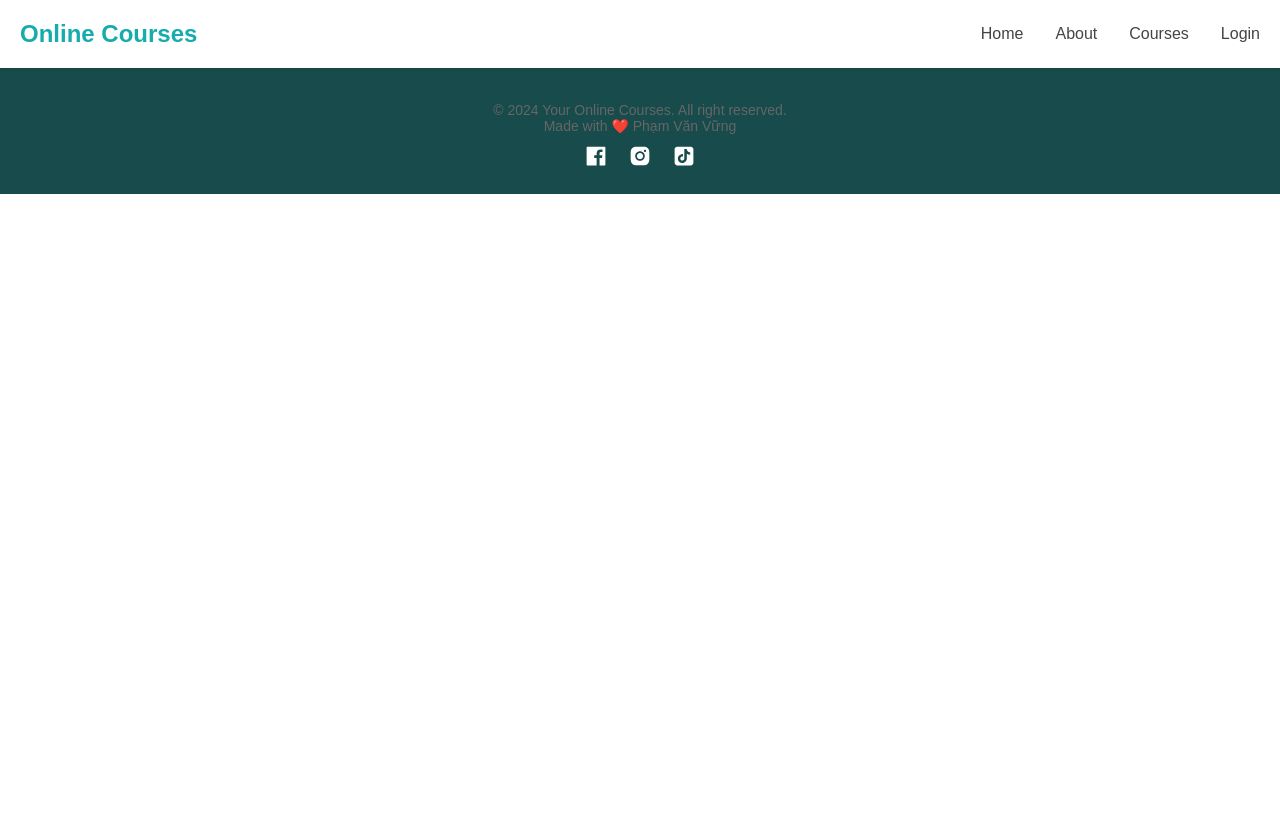
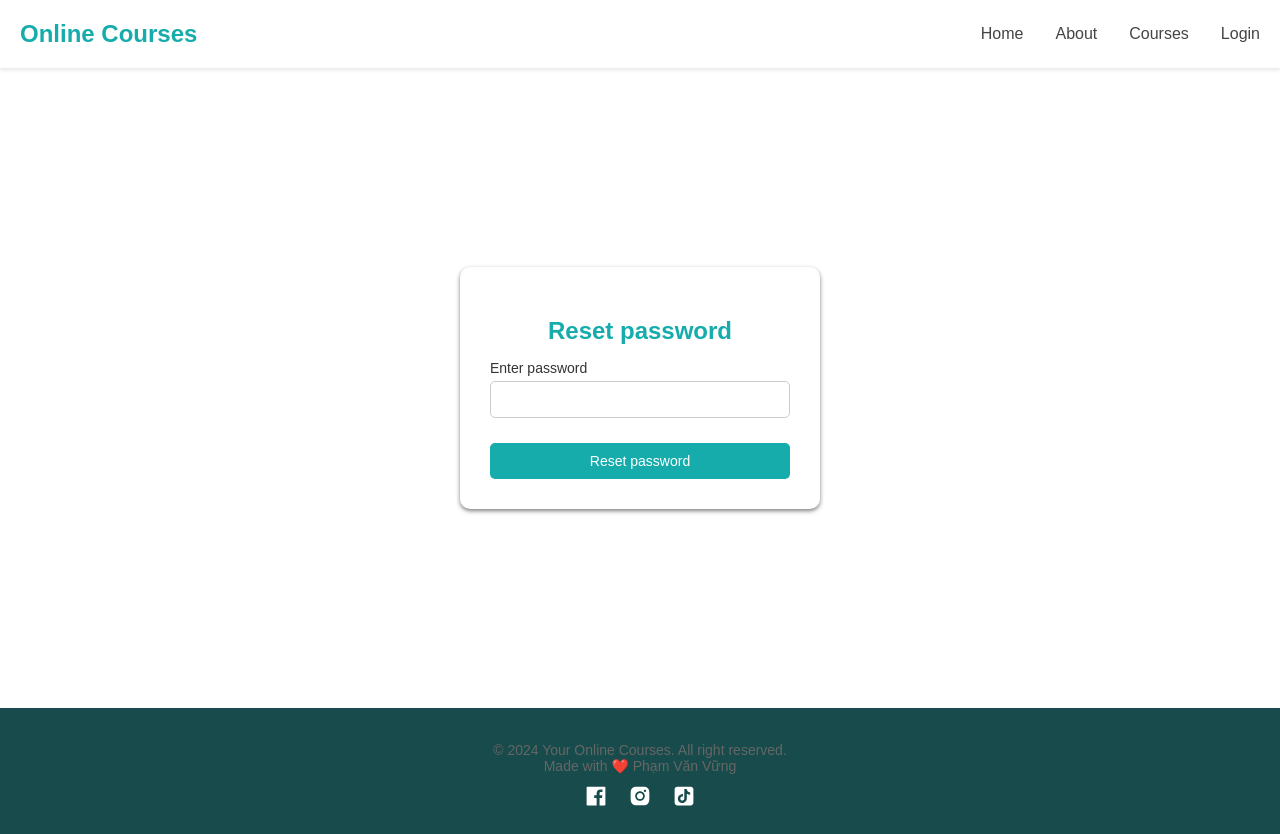
Before and after one commit to Pham-Vung/e_learning, a React (Vite) app in the folder frontend/: page /reset-password/1 in a window 1280 px wide. Before the commit the page ends 800 px from the top, so only its background shows below. Built offline with nearby package versions, Linux system fonts and the light colour scheme; no server answers.

Commit message:
Thêm forgot, reset password

```diff
--- a/frontend/package.json
+++ b/frontend/package.json
@@ -13,6 +13,7 @@
     "axios": "^1.7.7",
     "react": "^18.3.1",
     "react-dom": "^18.3.1",
+    "react-google-recaptcha": "^3.1.0",
     "react-hot-toast": "^2.4.1",
     "react-icons": "^5.3.0",
     "react-router-dom": "^6.26.2"
--- a/frontend/src/App.jsx
+++ b/frontend/src/App.jsx
@@ -20,6 +20,8 @@ import Lecture from './pages/lecture/Lecture';
 import AdminDashboard from './admin/Dashboard/AdminDashboard';
 import AdminCourses from './admin/Courses/AdminCourses';
 import AdminUsers from './admin/Users/AdminUsers';
+import ForgotPassword from './pages/auth/ForgotPassword';
+import ResetPassword from './pages/auth/ResetPassword';
 
 const App = () => {
   const { isAuth, user, loading } = UserData();
@@ -37,6 +39,8 @@ const App = () => {
               <Route path='/login' element={isAuth ? <Home /> : <Login />} />
               <Route path='/register' element={isAuth ? <Home /> : <Register />} />
               <Route path='/verify' element={isAuth ? <Home /> : <Verify />} />
+              <Route path='/forgot' element={isAuth ? <Home /> : <ForgotPassword />} />
+              <Route path='/reset-password/:token' element={isAuth ? <Home /> : <ResetPassword />} />
               <Route path='/course/:id' element={isAuth ? <CourseDescription user={user} /> : <Login />} />
               <Route path='/payment-success' element={isAuth ? <PaymentSuccess user={user} /> : <Login />} />
               <Route path="/:id/dashboard" element={isAuth ? <Dashbord user={user} /> : <Login />} />
--- a/frontend/src/admin/Dashboard/dashboard.css
+++ b/frontend/src/admin/Dashboard/dashboard.css
@@ -8,7 +8,7 @@
     .box {
         margin-left: 20px;
         background-color: #17acac;
-        padding: 5px;
+        width: 105px;
         border-radius: 5px;
         text-align: center;
         margin-top: 5px;
--- a/frontend/src/admin/Users/users.css
+++ b/frontend/src/admin/Users/users.css
@@ -1,8 +1,12 @@
 .users {
-    width: 350px;
+    width: auto;
     overflow-x: auto;
     white-space: nowarp;
     margin: 20px auto;
     min-height: 80vh;
     border: solid gray 1px;
+
+    * {
+        text-align: center;
+    }
 }
--- a/frontend/src/admin/Utils/common.css
+++ b/frontend/src/admin/Utils/common.css
@@ -1,5 +1,5 @@
 .sidebar {
-    width: 200px;
+    width: 20%;
     height: 100%;
     left: 0;
     color: white;
@@ -47,4 +47,8 @@
     display: flex;
     min-height: 80vh;
     margin-top: 20px;
+
+    /* .content {
+        width: 80%;
+    } */
 }
--- /dev/null
+++ b/frontend/src/pages/auth/ForgotPassword.jsx
@@ -0,0 +1,52 @@
+import React, { useState } from 'react';
+import "./auth.css";
+import { useNavigate } from "react-router-dom";
+import toast from "react-hot-toast";
+import axios from "axios";
+import { server } from "../../main";
+
+const ForgotPassword = () => {
+  const [email, setEmail] = useState("");
+  const [btnLoading, setBtnLoading] = useState(false);
+  const navigate = useNavigate();
+
+  const handleSubmit = async (e) => {
+    e.preventDefault();
+    setBtnLoading(true);
+
+    try {
+      const { data } = await axios.post(`${server}/api/user/forgot`, { email });
+
+      toast.success(data.message);
+      navigate("/login");
+      setBtnLoading(false);
+    } catch (error) {
+      toast.error(error.response.data.message);
+      setBtnLoading(false);
+    }
+  }
+
+  return (
+    <div className='auth-page'>
+      <div className="auth-form">
+        <h2>Forgot password</h2>
+        <form onSubmit={handleSubmit}>
+          <label htmlFor="text">Enter email</label>
+          <input
+            type="email"
+            value={email}
+            onChange={e => setEmail(e.target.value)}
+            required
+          />
+          <button disabled={btnLoading} className='common-btn'>
+            {
+              btnLoading ? "Please wait..." : "Forgot password"
+            }
+          </button>
+        </form>
+      </div>
+    </div>
+  );
+}
+
+export default ForgotPassword;
--- a/frontend/src/pages/auth/Login.jsx
+++ b/frontend/src/pages/auth/Login.jsx
@@ -55,6 +55,7 @@ const Login = () => {
                     Don't have an account?
                     <Link to="/register"> Register</Link>
                 </p>
+                <p><Link to="/forgot">Forgot password?</Link></p>
             </div>
         </div>
     );
--- /dev/null
+++ b/frontend/src/pages/auth/ResetPassword.jsx
@@ -0,0 +1,54 @@
+import React, { useState } from 'react';
+import "./auth.css";
+import { useParams } from 'react-router-dom';
+import { useNavigate } from 'react-router-dom';
+import axios from 'axios';
+import { server } from '../../main';
+import toast from 'react-hot-toast';
+
+const ResetPassword = () => {
+    const [password, setPassword] = useState("");
+
+    const [btnLoading, setBtnLoading] = useState(false);
+    const navigate = useNavigate();
+    const params = useParams();
+
+    const handleSubmit = async (e) => {
+        e.preventDefault();
+        setBtnLoading(true);
+
+        try {
+            const { data } = await axios.post(`${server}/api/user/reset?token=${params.token}`, { password });
+
+            toast.success(data.message);
+            navigate("/login");
+            setBtnLoading(false);
+        } catch (error) {
+            toast.error(error.response.data.message);
+            setBtnLoading(false);
+        }
+    }
+    return (
+        <div className='auth-page'>
+            <div className="auth-form">
+                <h2>Reset password</h2>
+                <form onSubmit={handleSubmit}>
+                    <label htmlFor="text">Enter password</label>
+                    <input
+                        type="password"
+                        value={password}
+                        onChange={e => setPassword(e.target.value)}
+                        required
+                    />
+                    <button disabled={btnLoading} className='common-btn'>
+                        {
+                            btnLoading ? "Please wait..." : "Reset password"
+                        }
+                    </button>
+                </form>
+            </div>
+        </div>
+    );
+}
+
+export default ResetPassword;
--- a/frontend/src/pages/auth/Verify.jsx
+++ b/frontend/src/pages/auth/Verify.jsx
@@ -2,11 +2,18 @@ import React, { useState } from 'react';
 import "./auth.css";
 import { Link, useNavigate } from 'react-router-dom';
 import { UserData } from '../../context/UserContext';
+import ReCAPTCHA from "react-google-recaptcha";
 
 const Verify = () => {
   const [otp, setOtp] = useState("");
   const { btnLoading, verifyOtp } = UserData();
+  const [show, setShow] = useState(false);
   const navigate = useNavigate();
+
+  function onChange(value) {
+    console.log("Captcha value:", value);
+    setShow(true);
+  }
 
   const submitHandler = async (e) => {
     e.preventDefault();
@@ -27,13 +34,19 @@ const Verify = () => {
               value={otp}
               onChange={e => setOtp(e.target.value)}
             />
-            <button
+            <ReCAPTCHA
+              sitekey="6LeIxAcTAAAAAJcZVRqyHh71UMIEGNQ_MXjiZKhI"
+              onChange={onChange}
+            />,
+            {show &&
+              (<button
                 disabled={btnLoading}
                 type='submit'
                 className='common-btn'
               >
                 {btnLoading ? "Please wait..." : "Verify"}
               </button>
+              )}
           </form>
 
           <p>Go to <Link to="/login">Login</Link> page</p>
--- a/frontend/src/pages/auth/auth.css
+++ b/frontend/src/pages/auth/auth.css
@@ -21,23 +21,27 @@
     margin-bottom: 15px;
 }
 
-form {
+.auth-form form {
     text-align: left;
     display: flex;
     flex-direction: column;
 }
 
-form label {
+.auth-form form label {
     display: block;
     margin-bottom: 5px;
     font-size: 14px;
     color: #333;
 }
 
-form input {
+.auth-form form input {
     flex: 1;
     padding: 10px;
     margin-bottom: 15px;
     border: 1px solid #ccc;
     border-radius: 5px;
 }
+
+.auth-form p a {
+    color: #17acac;
+}
```
Also changed, not shown: 1 other file (tests, documents, lock files or other folders). Lines whose indentation alone changed are shown as unchanged.
